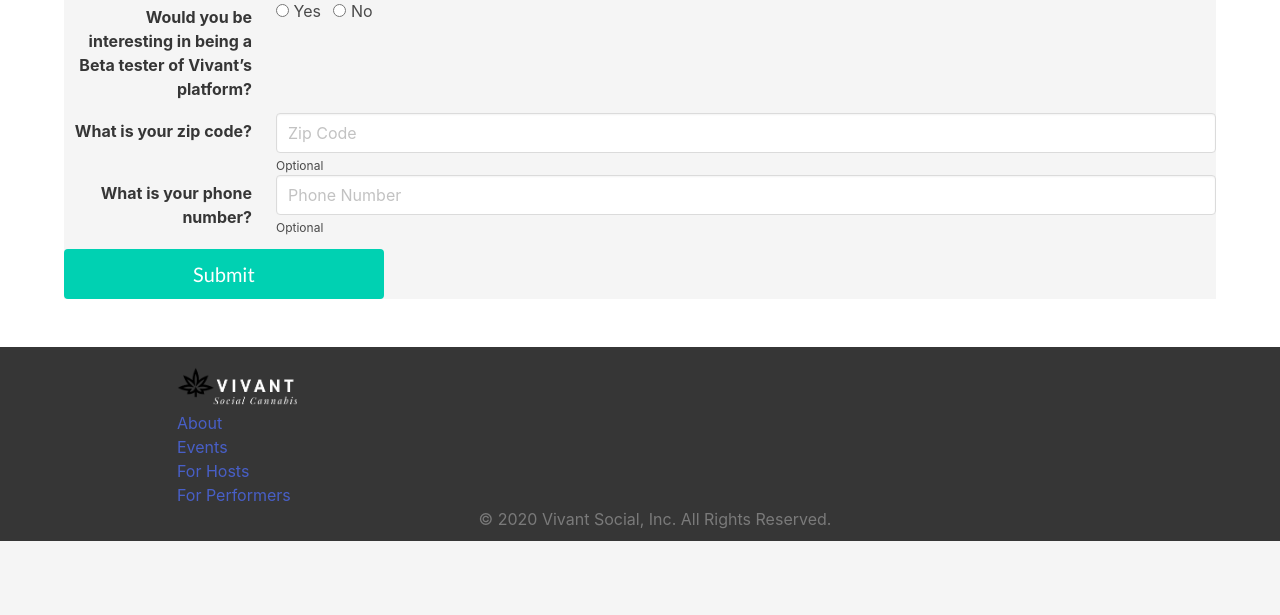
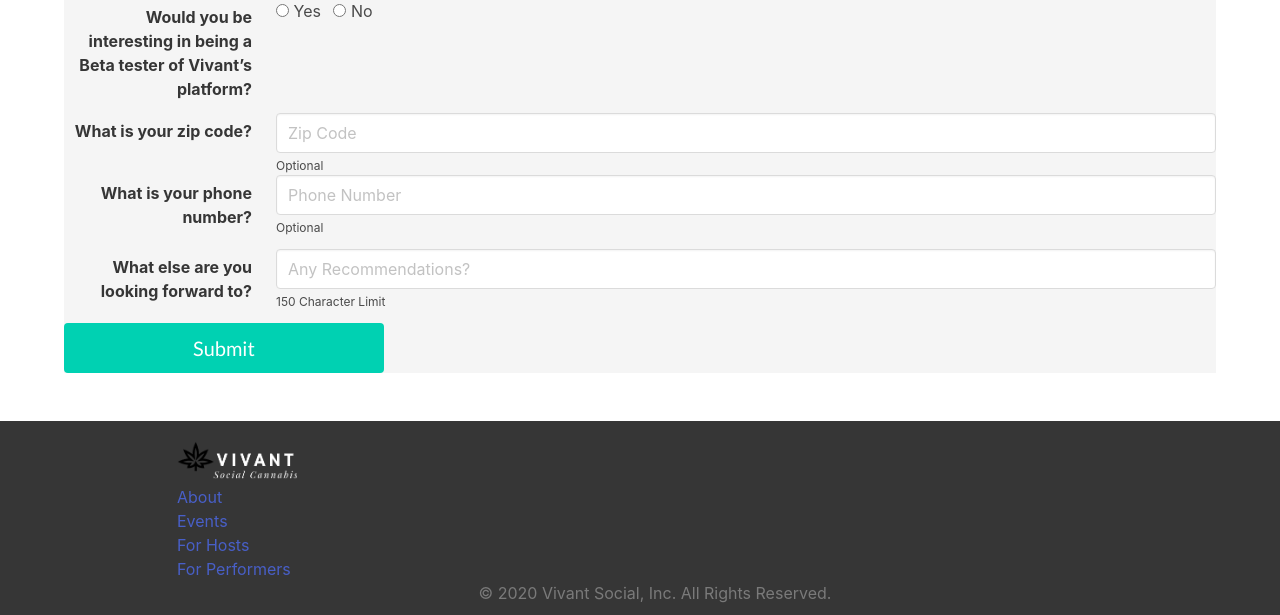
Before and after one commit to Vivant-Social-Inc/home, a Flask app: page /form in a window 1280 px wide. Shown: the part 748-1363 px from the top of the page. Before the commit the page ends 1289 px from the top, so only its background shows below. Run offline with Flask 2, Linux system fonts and the light colour scheme; some libraries are stand-ins or nearby versions.

```diff
--- /dev/null
+++ b/requirements.txt
@@ -0,0 +1,6 @@
+click==7.1.2
+Flask==1.1.2
+itsdangerous==1.1.0
+Jinja2==2.11.2
+MarkupSafe==1.1.1
+Werkzeug==1.0.1
--- a/templates/form.html
+++ b/templates/form.html
@@ -360,7 +360,7 @@
                 <div class="field-body">
                     <div class="field">
                         <div class="control">
-                            <input class="input" type="number" placeholder="Zip Code">
+                            <input class="input" type="number" placeholder="Zip Code" maxlength="5">
                         </div>
                         <p class="help">Optional</p>
                     </div>
@@ -376,12 +376,27 @@
                 <div class="field-body">
                     <div class="field">
                         <div class="control">
-                            <input class="input" type="number" placeholder="Phone Number">
+                            <input class="input" type="number" placeholder="Phone Number" maxlength="10">
                         </div>
                         <p class="help">Optional</p>
                     </div>
                 </div>
             </div>
+
+            <div class="container has-background-light">
+                <div class="field is-horizontal">
+                    <div class="field-label is-normal">
+                        <label class="label">What else are you looking forward to?</label>
+                    </div>
+                    <div class="field-body">
+                        <div class="field">
+                            <div class="control">
+                                <input class="input" type="text" placeholder="Any Recommendations?" maxlength="150">
+                                <p class="help">150 Character Limit</p>
+                            </div>
+                        </div>
+                    </div>
+                </div>
 
 
             <div class="field-body">
@@ -424,4 +439,5 @@
         </div>
     </footer>
     <!-- /Footer end -->
+
 </body>
```
Also changed, not shown: templates/index.html (+4 -4 lines).
